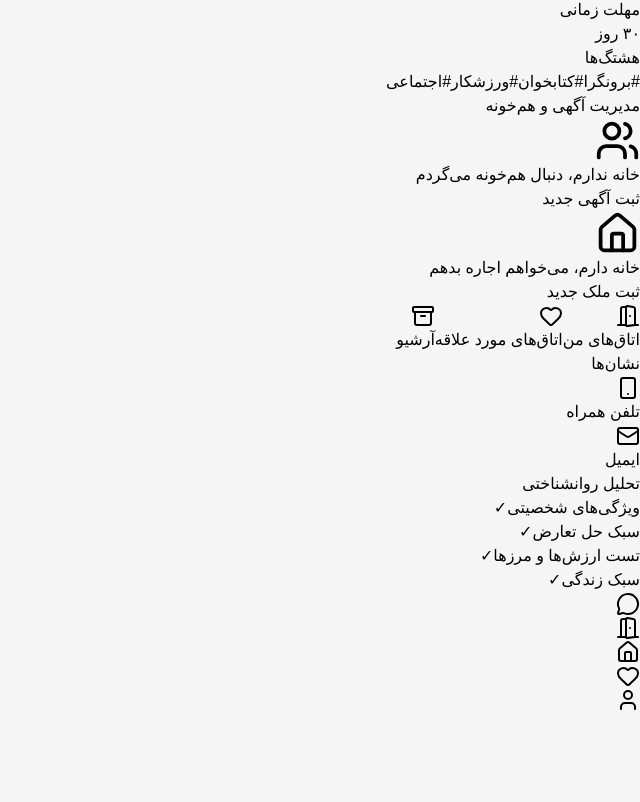
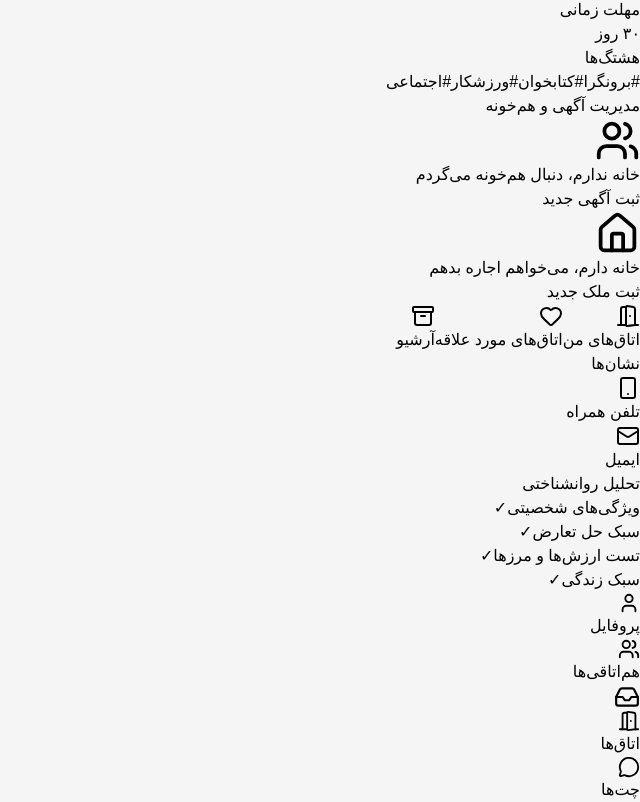
Before and after one commit to Haniemh/Hamkhoone, a React (Vite) app: page /profile in a window 1280 px wide. Shown: the part 829-1631 px from the top of the page, without its empty margins (640-1280 px from the left). Before the commit the page ends 1541 px from the top, so only its background shows below. Built offline with nearby package versions, Linux system fonts and the light colour scheme.

Commit message:
fix tab bar

```diff
--- a/src/pages/BottomNav.jsx
+++ b/src/pages/BottomNav.jsx
@@ -1,52 +1,80 @@
+import { NavLink } from "react-router-dom";
 import {
-    Home,
   MessageCircle,
   User,
   DoorOpen,
-    Heart
+  Users,
+  Inbox,
 } from "lucide-react";
 
 export default function BottomNav() {
+  const tabs = [
+    {
+      name: "پروفایل",
+      icon: User,
+      path: "/profile",
+    },
+    {
+      name: "هم‌اتاقی‌ها",
+      icon: Users,
+      path: "/roommates",
+    },
+    {
+      name: "درخواست‌ها",
+      icon: Inbox,
+      path: "/request",
+      center: true,
+    },
+    {
+      name: "اتاق‌ها",
+      icon: DoorOpen,
+      path: "/my-rooms",
+    },
+    {
+      name: "چت‌ها",
+      icon: MessageCircle,
+      path: "/chats",
+    },
+  ];
+
   return (
-      <div
-        className="
-          fixed
-          bottom-4
-          left-4
-          right-4
-          max-w-md
-          mx-auto
-          bg-white
-          rounded-[30px]
-          shadow-xl
-          p-4
-        "
-      >
+    <div className="fixed bottom-4 left-4 right-4 max-w-md mx-auto bg-white rounded-[30px] shadow-xl p-4 z-50">
       <div className="flex justify-around items-center">
 
-          <MessageCircle />
+        {tabs.map((tab) => {
+          const Icon = tab.icon;
 
-          <DoorOpen />
+          if (tab.center) {
+            return (
+              <NavLink key={tab.path} to={tab.path}>
+                {({ isActive }) => (
+                  <div
+                    className={`w-16 h-16 rounded-full flex items-center justify-center -mt-10 shadow-lg transition ${
+                      isActive ? "bg-indigo-700 text-white" : "bg-indigo-600 text-white"
+                    }`}
+                  >
+                    <Icon size={26} />
+                  </div>
+                )}
+              </NavLink>
+            );
+          }
 
+          return (
+            <NavLink key={tab.path} to={tab.path}>
+              {({ isActive }) => (
                 <div
-            className="
-              w-16
-              h-16
-              rounded-full
-              bg-indigo-600
-              text-white
-              flex
-              items-center
-              justify-center
-              -mt-10
-            "
+                  className={`flex flex-col items-center text-xs transition ${
+                    isActive ? "text-indigo-600 font-bold" : "text-gray-500"
+                  }`}
                 >
-            <Home />
+                  <Icon size={22} />
+                  <span className="mt-1">{tab.name}</span>
                 </div>
-
-          <Heart />
-
-          <User />
+              )}
+            </NavLink>
+          );
+        })}
 
       </div>
     </div>
```
Also changed, not shown: src/pages/Chat/ChatPage.jsx (added, +15 -0 lines), src/pages/Request/RequestPage.jsx (added, +15 -0 lines). Lines whose indentation alone changed are shown as unchanged.
